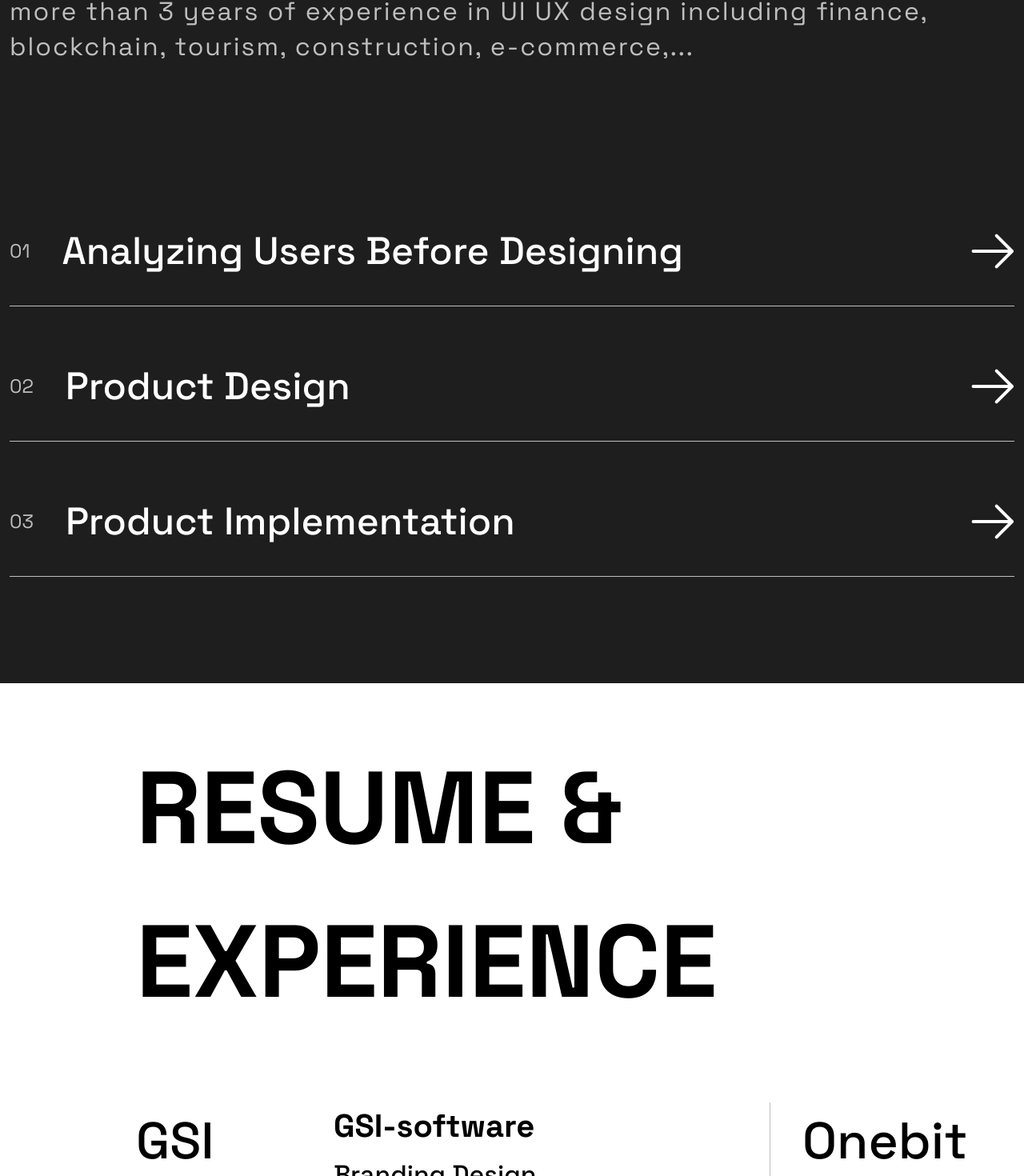
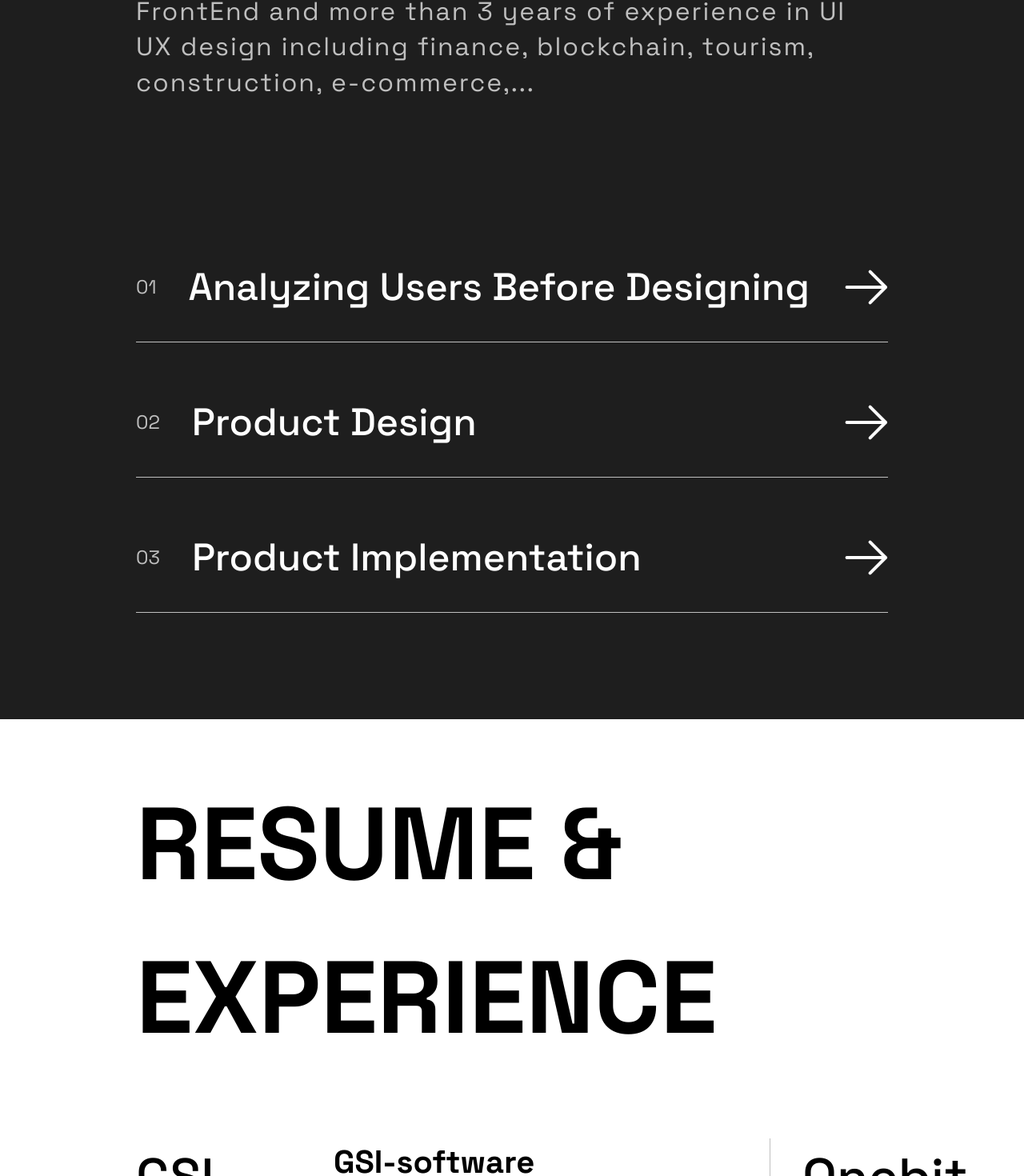
Before and after one commit to linhbui-gif/Finance-Website-Template, a React (Vite) app: page / in a window 1280 px wide. Shown: the part 156-1626 px from the top of the page at 80% size. Built offline with nearby package versions, Linux system fonts and the light colour scheme.

Commit message:
update section

```diff
--- a/index.html
+++ b/index.html
@@ -3,7 +3,7 @@
   <head>
     <meta charset="UTF-8" />
     <link rel="icon" type="image/svg+xml" href="/vite.svg" />
-    <meta name="viewport" content="width=device-width, initial-scale=1.0" />
+    <meta name="viewport" content="width=device-width, initial-scale=1, maximum-scale=1, user-scalable=no">
     <link rel="preconnect" href="https://fonts.googleapis.com">
     <link rel="preconnect" href="https://fonts.gstatic.com" crossorigin>
     <link href="https://fonts.googleapis.com/css2?family=Space+Grotesk:wght@300..700&display=swap" rel="stylesheet">
--- a/src/App.css
+++ b/src/App.css
@@ -9,13 +9,15 @@ body {
   font-family: "Space Grotesk", sans-serif;
 }
 div {
-  max-width: 100%;
+  max-width: 100vw;
 }
 ul,li {
   list-style: none;
 }
 .container {
-  max-width: 2000px !important;
+  max-width: 2560px !important;
+  padding-left: 17rem;
+  padding-right: 17rem;
 }
 .shadow-button {
   background: linear-gradient(180deg, #3B3B3B 0%, #2E2E2E 100%);
--- a/src/containers/Communities/Communities.jsx
+++ b/src/containers/Communities/Communities.jsx
@@ -2,9 +2,11 @@ import ImagePrintDesign from "@/assets/images/image-print-design.png"
 import ImageGrid from "@/assets/images/image-grid-communities.png"
 import ImageColorMe from "@/assets/images/image-color-me.png"
 import Flex from "@/containers/Flex/index.js";
+import Container from "@/containers/Container/index.js";
+
 const Communities = () => {
   return (
-    <div className={'relative pt-[6rem]'}>
+    <section className={'relative pt-[6rem]'}>
       <h2 className={'text-[12.8rem] pl-[17rem] text-white uppercase font-[700]'}>UI /UX <br/> communities</h2>
       <div className={'relative'}>
         <div className={''}>
@@ -23,7 +25,7 @@ const Communities = () => {
           Actively participate in training activities as well as contribute and learn to develop the profession.
         </div>
       </div>
-    </div>
+    </section>
   )
 }
 export default Communities
--- a/src/containers/Experience/Experience.jsx
+++ b/src/containers/Experience/Experience.jsx
@@ -1,6 +1,8 @@
+import Container from "@/containers/Container/index.js";
+
 const Experience = () => {
   return (
-    <div className={'pt-[6rem] pl-[17rem] bg-white'}>
+    <section className={'pt-[6rem] pl-[17rem] bg-white'}>
       <h2 className={'mb-[8rem] text-[12.8rem] text-black uppercase font-[700]'}>Resume & <br/> Experience</h2>
       <div className={'flex flex-nowrap overflow-x-scroll'}>
         <div className="item flex gap-x-[7rem] mr-[4rem] min-w-[79.3rem]" style={{ borderRight: "1px solid #BFBFBF" }}>
@@ -56,7 +58,7 @@ const Experience = () => {
           </div>
         </div>
       </div>
-    </div>
+    </section>
   )
 }
 export default Experience
--- a/src/containers/Project/Project.jsx
+++ b/src/containers/Project/Project.jsx
@@ -39,7 +39,7 @@ const Project = () => {
   ];
 
   return (
-    <div ref={textRef}>
+    <section ref={textRef}>
       <Container className={'project-head'}>
         <Flex className={'justify-between'}>
           <div>
@@ -69,7 +69,7 @@ const Project = () => {
           ))}
         </div>
       </Container>
-    </div>
+    </section>
   );
 };
 
--- a/src/containers/Tools/Tools.jsx
+++ b/src/containers/Tools/Tools.jsx
@@ -4,7 +4,7 @@ import Flex from "@/containers/Flex/Flex.jsx";
 import { ICON_TOOLS } from "@/constants/constants.js";
 const Tools = () => {
   return (
-    <div className={'pt-[8rem] '}>
+    <section className={'pt-[8rem] '}>
       <Flex className={'justify-between items-end'}>
         <h2 className={'mb-[8rem] pl-[17rem] text-[12.8rem] text-white uppercase font-[700]'}>Techstack <br/> & <br/> TOOLS</h2>
         <Flex>
@@ -27,7 +27,7 @@ const Tools = () => {
           })
         }
       </Flex>
-    </div>
+    </section>
   )
 }
 export default Tools
--- a/src/pages/Home/index.jsx
+++ b/src/pages/Home/index.jsx
@@ -12,7 +12,8 @@ const Home = () => {
   useEffect(() => {
     const scroll = new LocomotiveScroll({
       el: scrollContainerRef.current,
-      smooth: true
+      smooth: true,
+      smoothMobile: true
     });
 
     return () => {
```
